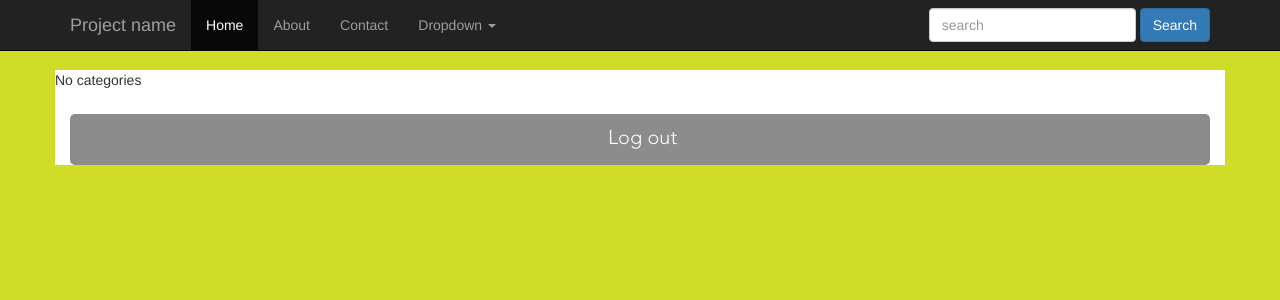
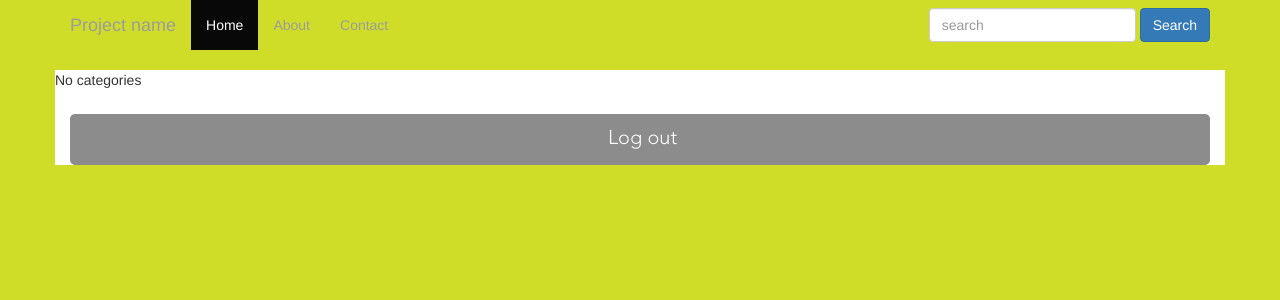
Before and after one commit to vineethka/PhotoShareAPI, a Django app: template PhotoSharing/PhotoSharingApplication/templates/views/home.html in a window 1280 px wide. Shown: the top 300 px of the page. Run offline with Django 3.2, Linux system fonts and the light colour scheme; the template is opened without the code that fills it, so the values that code supplies are empty; some libraries are stand-ins or nearby versions.

Commit message:
some fixes related to styling

```diff
--- a/PhotoSharing/PhotoSharingApplication/static/app/new_sliding_menu_mod.css
+++ b/PhotoSharing/PhotoSharingApplication/static/app/new_sliding_menu_mod.css
@@ -127,3 +127,8 @@ body.slide-active {
 	    left: 0!important
 	}
 }
+
+#slide-nav.navbar-inverse {
+    background: #cfdd28;
+    border-color: transparent;
+}
--- a/PhotoSharing/PhotoSharingApplication/templates/home_slide_menu.html
+++ b/PhotoSharing/PhotoSharingApplication/templates/home_slide_menu.html
@@ -3,11 +3,15 @@
 <html xmlns="http://www.w3.org/1999/html">
 <head>
     <script src="http://code.jquery.com/jquery.min.js"></script>
-    <link href="http://getbootstrap.com/dist/css/bootstrap.css" rel="stylesheet" type="text/css"/>
+{#    <link href="http://getbootstrap.com/dist/css/bootstrap.css" rel="stylesheet" type="text/css"/>#}
+    <link href="{% static 'app/css/bootstrap.css' %}" rel="stylesheet" type="text/css">
+
     <link href="{% static 'app/new_sliding_menu_mod.css' %}" rel="stylesheet" type="text/css">
     <link href="{% static 'app/login_mod.css' %}" rel="stylesheet" type="text/css">
 
-    <script src="http://getbootstrap.com/dist/js/bootstrap.js"></script>
+{#        <script src="http://getbootstrap.com/dist/js/bootstrap.js"></script>#}
+    <script src="{% static 'app/js/bootstrap.js' %}"></script>
+
     <meta charset=utf-8/>
     <title>FarPic</title>
       <script>
@@ -80,32 +84,32 @@
                 <li class="active"><a href="#">Home</a></li>
                 <li><a href="#about">About</a></li>
                 <li><a href="#contact">Contact</a></li>
-                <li class="dropdown"><a href="#" class="dropdown-toggle" data-toggle="dropdown">Dropdown <b
-                        class="caret"></b></a>
-                    <ul class="dropdown-menu">
-                        <li><a href="#">Action</a></li>
-                        <li><a href="#">Another action</a></li>
-                        <li><a href="#">Something else here</a></li>
-                        <li class="divider"></li>
-                        <li class="dropdown-header">Nav header</li>
-                        <li><a href="#">Separated link</a></li>
-                        <li><a href="#">One more separated link</a></li>
-                        <li><a href="#">Action</a></li>
-                        <li><a href="#">Another action</a></li>
-                        <li><a href="#">Something else here</a></li>
-                        <li class="divider"></li>
-                        <li class="dropdown-header">Nav header</li>
-                        <li><a href="#">Separated link</a></li>
-                        <li><a href="#">One more separated link</a></li>
-                        <li><a href="#">Action</a></li>
-                        <li><a href="#">Another action</a></li>
-                        <li><a href="#">Something else here</a></li>
-                        <li class="divider"></li>
-                        <li class="dropdown-header">Nav header</li>
-                        <li><a href="#">Separated link test long title goes here</a></li>
-                        <li><a href="#">One more separated link</a></li>
-                    </ul>
-                </li>
+{#                <li class="dropdown"><a href="#" class="dropdown-toggle" data-toggle="dropdown">Dropdown <b#}
+{#                        class="caret"></b></a>#}
+{#                    <ul class="dropdown-menu">#}
+{#                        <li><a href="#">Action</a></li>#}
+{#                        <li><a href="#">Another action</a></li>#}
+{#                        <li><a href="#">Something else here</a></li>#}
+{#                        <li class="divider"></li>#}
+{#                        <li class="dropdown-header">Nav header</li>#}
+{#                        <li><a href="#">Separated link</a></li>#}
+{#                        <li><a href="#">One more separated link</a></li>#}
+{#                        <li><a href="#">Action</a></li>#}
+{#                        <li><a href="#">Another action</a></li>#}
+{#                        <li><a href="#">Something else here</a></li>#}
+{#                        <li class="divider"></li>#}
+{#                        <li class="dropdown-header">Nav header</li>#}
+{#                        <li><a href="#">Separated link</a></li>#}
+{#                        <li><a href="#">One more separated link</a></li>#}
+{#                        <li><a href="#">Action</a></li>#}
+{#                        <li><a href="#">Another action</a></li>#}
+{#                        <li><a href="#">Something else here</a></li>#}
+{#                        <li class="divider"></li>#}
+{#                        <li class="dropdown-header">Nav header</li>#}
+{#                        <li><a href="#">Separated link test long title goes here</a></li>#}
+{#                        <li><a href="#">One more separated link</a></li>#}
+{#                    </ul>#}
+{#                </li>#}
             </ul>
 
         </div>
```
